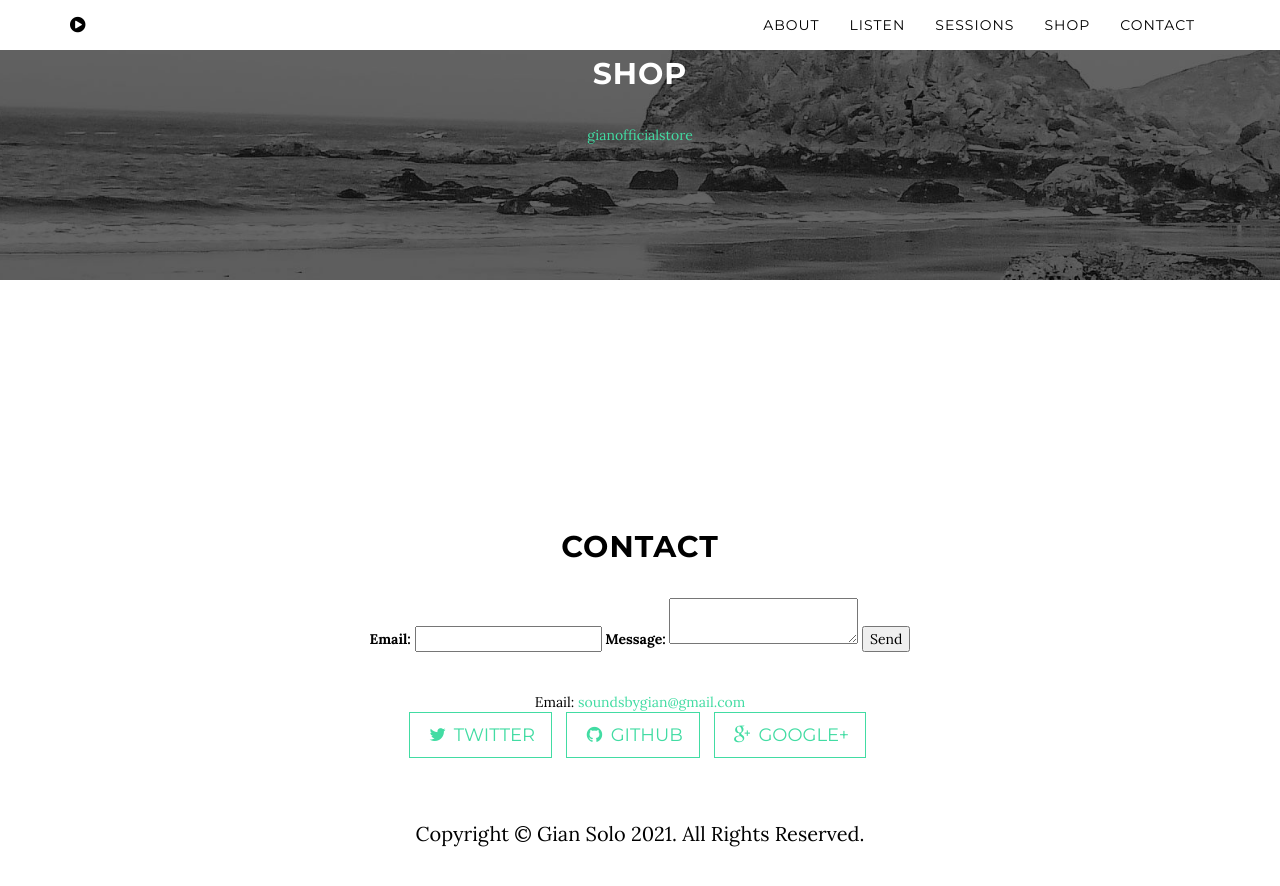
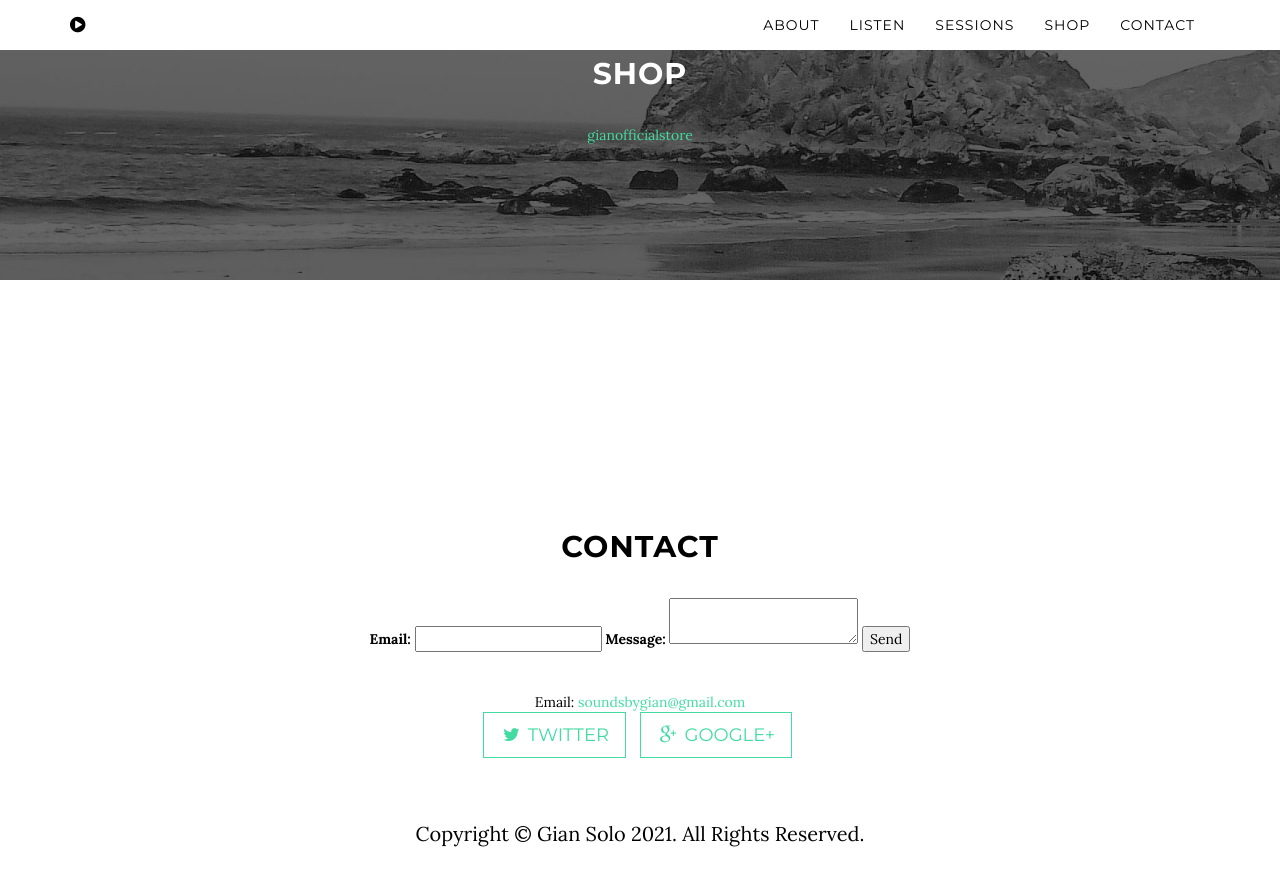
Before and after one commit to gianguitar/gsolo.github.io, a Jekyll site: the page built from index.html, in a window 1280 px wide and 900 px high, scrolled down 3432 px. Shown: the top 886 px of the window. Built offline with Jekyll 4.4.1, drawn with Linux system fonts in a browser that asks for light colours.

Commit message:
Update index.html

```diff
--- a/index.html
+++ b/index.html
@@ -110,9 +110,6 @@
                     <a href="https://twitter.com/{{ site.twitter_username }}" class="btn btn-default btn-lg"><i class="fa fa-twitter fa-fw"></i> <span class="network-name">Twitter</span></a>
                 </li>
                 <li>
-                    <a href="https://github.com/{{ site.github_username }}" class="btn btn-default btn-lg"><i class="fa fa-github fa-fw"></i> <span class="network-name">Github</span></a>
-                </li>
-                <li>
                     <a href="https://plus.google.com/+{{ site.googleplus_username }}/posts" class="btn btn-default btn-lg"><i class="fa fa-google-plus fa-fw"></i> <span class="network-name">Google+</span></a>
                 </li>
             </ul>
```
